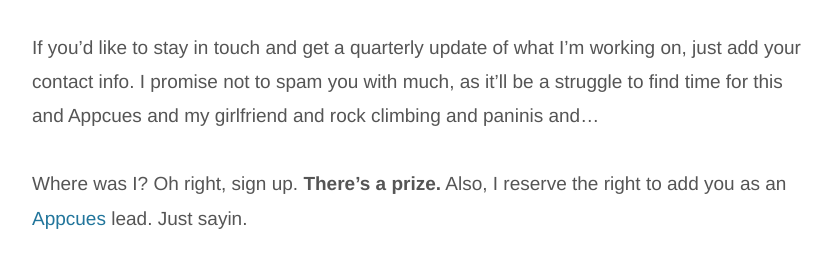
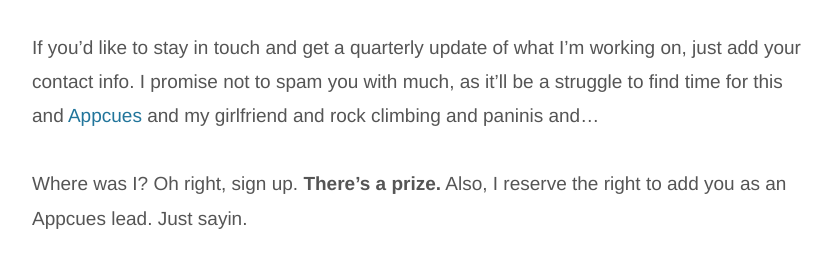
Before and after one commit to hijonathan/jonathan-kim.com, a Jekyll site: the page built from hi/index.md, in a window 1280 px wide. Shown: the part 167-435 px from the top of the page, without its empty margins (218-1050 px from the left). Built offline with Jekyll 4.4.1, drawn with Linux system fonts in a browser that asks for light colours.

Commit message:
Linking.

```diff
--- a/hi/index.md
+++ b/hi/index.md
@@ -2,9 +2,9 @@
 layout: page
 title: Staying in touch is hard :\
 ---
-If you'd like to stay in touch and get a quarterly update of what I'm working on, just add your contact info. I promise not to spam you with much, as it'll be a struggle to find time for this and Appcues and my girlfriend and rock climbing and paninis and...
+If you'd like to stay in touch and get a quarterly update of what I'm working on, just add your contact info. I promise not to spam you with much, as it'll be a struggle to find time for this and [Appcues](http://www.appcues.com) and my girlfriend and rock climbing and paninis and...
 
-Where was I? Oh right, sign up. **There's a prize.** Also, I reserve the right to add you as an [Appcues](http://www.appcues.com) lead. Just sayin.
+Where was I? Oh right, sign up. **There's a prize.** Also, I reserve the right to add you as an Appcues lead. Just sayin.
 
 <div style='max-width: 400px; margin: 0 auto'>
     <script charset="utf-8" src="//js.hubspot.com/forms/current.js">
```
